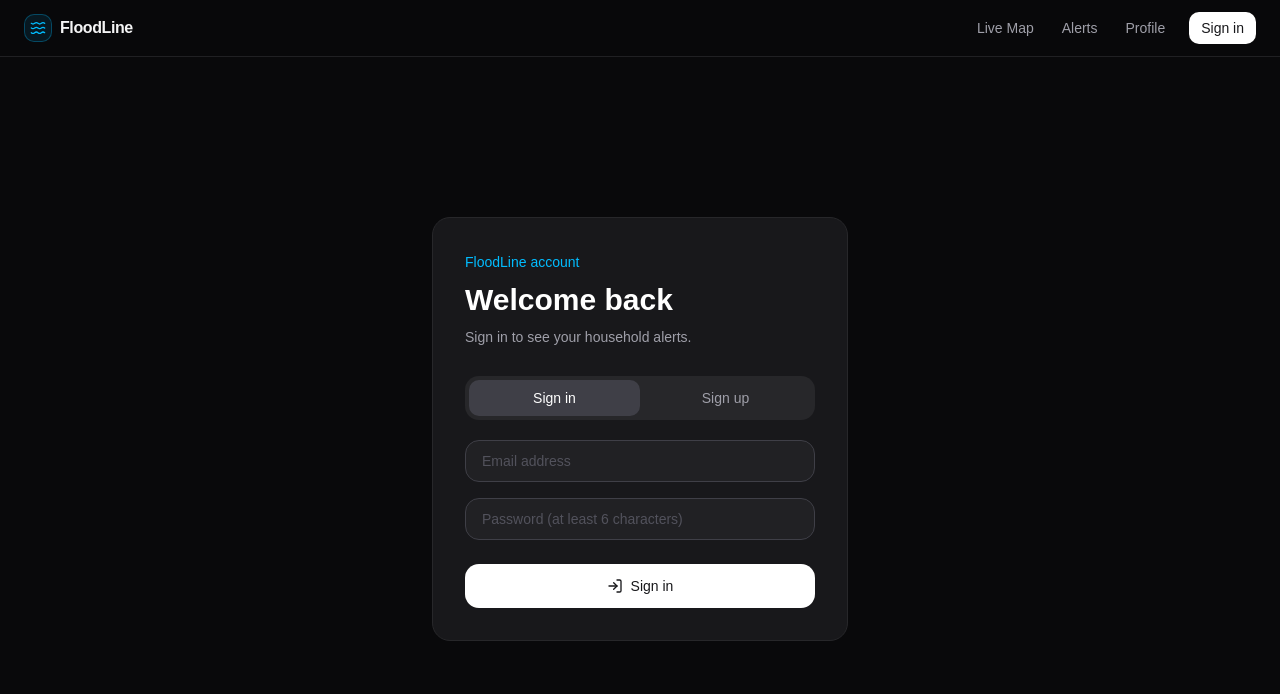
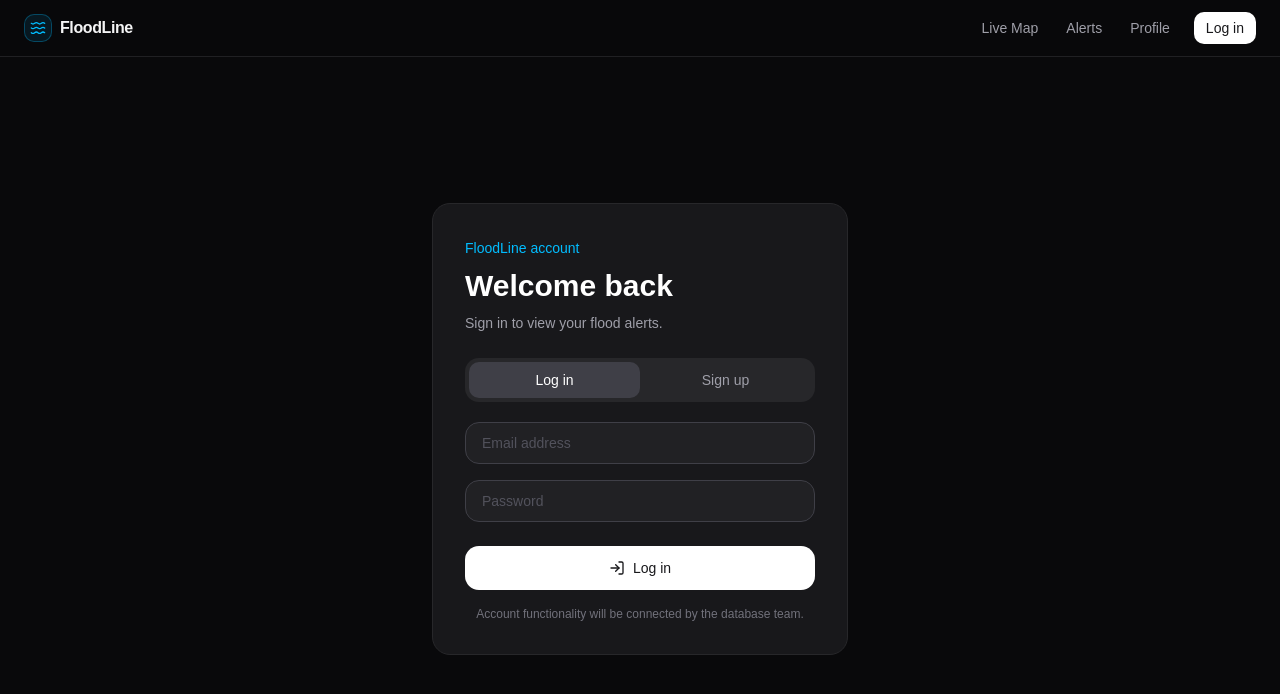
Before and after one commit to harris-ali1/CodeBLACK, a React (Vite) app: page /auth in a window 1280 px wide. Shown: the top 694 px of the page. Built offline with nearby package versions, Linux system fonts and the light colour scheme; no server answers.

Commit message:
login and profile pages added

```diff
--- a/src/App.tsx
+++ b/src/App.tsx
@@ -5,11 +5,9 @@ import MapPage from "@/pages/MapPage";
 import Profile from "@/pages/Profile";
 import Alerts from "@/pages/Alerts";
 import Auth from "@/pages/Auth";
-import { AuthProvider } from "@/components/auth-provider";
 
 export default function App() {
   return (
-    <AuthProvider>
     <BrowserRouter>
       <Routes>
         <Route element={<Layout />}>
@@ -21,6 +19,5 @@ export default function App() {
         </Route>
       </Routes>
     </BrowserRouter>
-    </AuthProvider>
   );
 }
--- a/src/components/layout.tsx
+++ b/src/components/layout.tsx
@@ -1,7 +1,6 @@
-import { NavLink, Outlet, useNavigate } from "react-router-dom";
-import { LogOut, UserRound, Waves } from "lucide-react";
+import { NavLink, Outlet } from "react-router-dom";
+import { Waves } from "lucide-react";
 import { cn } from "@/lib/utils";
-import { useAuth } from "@/components/auth-provider";
 
 const NAV = [
   { to: "/map", label: "Live Map" },
@@ -10,15 +9,6 @@ const NAV = [
 ];
 
 export default function Layout() {
-  const { user, loading, signOut } = useAuth();
-  const navigate = useNavigate();
-  const name = typeof user?.user_metadata.full_name === "string" ? user.user_metadata.full_name : user?.email;
-
-  const handleSignOut = async () => {
-    await signOut();
-    navigate("/");
-  };
-
   return (
     // "dark" here turns on every dark: variant in the app
     <div className="dark min-h-screen bg-zinc-950 text-zinc-100">
@@ -45,19 +35,9 @@ export default function Layout() {
                 {label}
               </NavLink>
             ))}
-            {!loading && (user ? (
-              <>
-                <NavLink to="/profile" className="ml-2 hidden items-center gap-1.5 rounded-lg px-3 py-1.5 text-zinc-300 hover:bg-zinc-800 sm:flex">
-                  <UserRound className="h-4 w-4" />
-                  <span className="max-w-28 truncate">{name}</span>
-                </NavLink>
-                <button onClick={handleSignOut} aria-label="Sign out" className="rounded-lg p-2 text-zinc-400 hover:bg-zinc-800 hover:text-white">
-                  <LogOut className="h-4 w-4" />
-                </button>
-              </>
-            ) : (
-              <NavLink to="/auth" className="ml-2 rounded-lg bg-white px-3 py-1.5 font-medium text-zinc-900 hover:bg-zinc-100">Sign in</NavLink>
-            ))}
+            <NavLink to="/auth" className="ml-2 rounded-lg bg-white px-3 py-1.5 font-medium text-zinc-900 hover:bg-zinc-100">
+              Log in
+            </NavLink>
           </nav>
         </div>
       </header>
--- a/src/pages/Auth.tsx
+++ b/src/pages/Auth.tsx
@@ -1,88 +1,46 @@
 import { useState } from "react";
-import { Navigate, useLocation, useNavigate } from "react-router-dom";
-import { LoaderCircle, LogIn, UserPlus } from "lucide-react";
+import { LogIn, UserPlus } from "lucide-react";
 import { Button } from "@/components/ui/button";
-import { useAuth } from "@/components/auth-provider";
-import { supabase } from "@/lib/supabase";
 
 const inputClass =
   "w-full rounded-xl border border-zinc-700 bg-zinc-800/60 px-4 py-2.5 text-sm text-zinc-100 placeholder:text-zinc-600 outline-none transition-all focus:border-sky-500/50 focus:ring-2 focus:ring-sky-500/10";
 
 export default function Auth() {
-  const { user, loading, configured } = useAuth();
-  const navigate = useNavigate();
-  const location = useLocation();
-  const [mode, setMode] = useState<"signin" | "signup">("signin");
-  const [email, setEmail] = useState("");
-  const [password, setPassword] = useState("");
-  const [name, setName] = useState("");
-  const [message, setMessage] = useState("");
-  const [submitting, setSubmitting] = useState(false);
-
-  if (loading) return <div className="flex min-h-[calc(100vh-3.5rem)] items-center justify-center text-zinc-400">Loading account…</div>;
-  if (user) return <Navigate to="/profile" replace />;
-
-  const destination = (location.state as { from?: string } | null)?.from ?? "/profile";
-
-  const submit = async (event: React.FormEvent) => {
-    event.preventDefault();
-    if (!supabase) return;
-    setSubmitting(true);
-    setMessage("");
-
-    const result = mode === "signin"
-      ? await supabase.auth.signInWithPassword({ email, password })
-      : await supabase.auth.signUp({
-          email,
-          password,
-          options: { data: { full_name: name } },
-        });
-
-    setSubmitting(false);
-    if (result.error) {
-      setMessage(result.error.message);
-      return;
-    }
-    if (mode === "signup" && !result.data.session) {
-      setMessage("Check your email to confirm your account, then sign in.");
-      return;
-    }
-    navigate(destination, { replace: true });
-  };
+  const [mode, setMode] = useState<"login" | "signup">("login");
 
   return (
     <section className="mx-auto flex min-h-[calc(100vh-3.5rem)] max-w-md items-center px-4 py-12">
-      <form onSubmit={submit} className="w-full rounded-2xl border border-zinc-800 bg-zinc-900 p-6 sm:p-8">
-        <div className="mb-7">
-          <span className="text-sm font-medium text-sky-400">FloodLine account</span>
-          <h1 className="mt-2 text-3xl font-bold text-white">{mode === "signin" ? "Welcome back" : "Create your account"}</h1>
-          <p className="mt-2 text-sm leading-relaxed text-zinc-400">
-            {mode === "signin" ? "Sign in to see your household alerts." : "Save your household details and receive tailored alerts."}
-          </p>
+      <form onSubmit={(event) => event.preventDefault()} className="w-full rounded-2xl border border-zinc-800 bg-zinc-900 p-6 sm:p-8">
+        <span className="text-sm font-medium text-sky-400">FloodLine account</span>
+        <h1 className="mt-2 text-3xl font-bold text-white">
+          {mode === "login" ? "Welcome back" : "Create your account"}
+        </h1>
+        <p className="mt-2 text-sm leading-relaxed text-zinc-400">
+          {mode === "login" ? "Sign in to view your flood alerts." : "Create an account for tailored flood alerts."}
+        </p>
+
+        <div className="mt-6 flex rounded-xl bg-zinc-800 p-1 text-sm">
+          <button type="button" onClick={() => setMode("login")} className={`flex-1 rounded-lg py-2 transition-colors ${mode === "login" ? "bg-zinc-700 text-white" : "text-zinc-400"}`}>
+            Log in
+          </button>
+          <button type="button" onClick={() => setMode("signup")} className={`flex-1 rounded-lg py-2 transition-colors ${mode === "signup" ? "bg-zinc-700 text-white" : "text-zinc-400"}`}>
+            Sign up
+          </button>
         </div>
 
-        {!configured ? (
-          <p className="rounded-xl border border-amber-400/30 bg-amber-400/10 p-4 text-sm text-amber-200">
-            Authentication needs Supabase configuration. Add the project URL and anonymous key to <code>.env.local</code> using <code>.env.example</code> as a guide.
-          </p>
-        ) : (
-          <>
-            <div className="flex rounded-xl bg-zinc-800 p-1 text-sm">
-              <button type="button" onClick={() => setMode("signin")} className={`flex-1 rounded-lg py-2 ${mode === "signin" ? "bg-zinc-700 text-white" : "text-zinc-400"}`}>Sign in</button>
-              <button type="button" onClick={() => setMode("signup")} className={`flex-1 rounded-lg py-2 ${mode === "signup" ? "bg-zinc-700 text-white" : "text-zinc-400"}`}>Sign up</button>
-            </div>
-            <div className="mt-5 flex flex-col gap-4">
-              {mode === "signup" && <input required value={name} onChange={(event) => setName(event.target.value)} placeholder="Full name" className={inputClass} />}
-              <input required type="email" autoComplete="email" value={email} onChange={(event) => setEmail(event.target.value)} placeholder="Email address" className={inputClass} />
-              <input required type="password" minLength={6} autoComplete={mode === "signin" ? "current-password" : "new-password"} value={password} onChange={(event) => setPassword(event.target.value)} placeholder="Password (at least 6 characters)" className={inputClass} />
-            </div>
-            {message && <p className="mt-4 text-sm text-sky-300" role="status">{message}</p>}
-            <Button disabled={submitting} className="mt-6 h-11 w-full rounded-xl bg-white text-zinc-900 hover:bg-zinc-100">
-              {submitting ? <LoaderCircle className="h-4 w-4 animate-spin" /> : mode === "signin" ? <LogIn className="h-4 w-4" /> : <UserPlus className="h-4 w-4" />}
-              {submitting ? "Please wait…" : mode === "signin" ? "Sign in" : "Create account"}
-            </Button>
-          </>
-        )}
+        <div className="mt-5 flex flex-col gap-4">
+          <input type="email" placeholder="Email address" className={inputClass} />
+          <input type="password" placeholder="Password" className={inputClass} />
+          {mode === "signup" && <input type="text" placeholder="Home address" className={inputClass} />}
+          {mode === "signup" && <input type="tel" placeholder="Phone number" className={inputClass} />}
+        </div>
+
+        <Button type="submit" className="mt-6 h-11 w-full rounded-xl bg-white text-zinc-900 hover:bg-zinc-100">
+          {mode === "login" ? <LogIn className="h-4 w-4" /> : <UserPlus className="h-4 w-4" />}
+          {mode === "login" ? "Log in" : "Create account"}
+        </Button>
+
+        <p className="mt-4 text-center text-xs text-zinc-500">Account functionality will be connected by the database team.</p>
       </form>
     </section>
   );
--- a/src/pages/Profile.tsx
+++ b/src/pages/Profile.tsx
@@ -1,85 +1,40 @@
-import { useState } from "react";
-import { Navigate, useLocation } from "react-router-dom";
 import { motion } from "motion/react";
-import { ArrowRight, MapPin, Languages, HeartHandshake } from "lucide-react";
+import { ArrowRight } from "lucide-react";
 import { Button } from "@/components/ui/button";
 import { FormDots } from "@/components/ui/form-dots";
 import { Globe } from "@/components/ui/globe";
 import { HOUSTON } from "@/lib/mock-data";
-import { useAuth } from "@/components/auth-provider";
 
 const ease = [0.25, 0.1, 0.25, 1] as const;
 const HOUSTON_ONLY = ["houston"];
 const HOUSTON_MARKER = [{ coords: HOUSTON }];
-
-const WHY = [
-  { icon: MapPin, label: "Your address tells us which bayou gauges matter to you." },
-  { icon: Languages, label: "Alerts are spoken in the language you choose." },
-  { icon: HeartHandshake, label: "Household needs help us prioritize who to warn first." },
-];
-
-const NEEDS = [
-  { id: "elderly", label: "Elderly resident" },
-  { id: "no_car", label: "No car" },
-  { id: "pets", label: "Pets" },
-  { id: "medical", label: "Medical equipment" },
-  { id: "mobility", label: "Limited mobility" },
-  { id: "children", label: "Young children" },
-];
 
 const inputClass =
   "w-full rounded-xl border border-zinc-700 bg-zinc-800/60 px-4 py-2.5 text-sm text-zinc-200 placeholder:text-zinc-600 outline-none transition-all focus:border-sky-500/50 focus:ring-2 focus:ring-sky-500/10";
 const labelClass = "text-xs font-semibold uppercase tracking-widest text-zinc-500";
 
 export default function Profile() {
-  const { user, loading } = useAuth();
-  const location = useLocation();
-  const [needs, setNeeds] = useState<string[]>([]);
-  const toggle = (id: string) =>
-    setNeeds((n) => (n.includes(id) ? n.filter((x) => x !== id) : [...n, id]));
-
-  if (loading) return <div className="flex min-h-[calc(100vh-3.5rem)] items-center justify-center text-zinc-400">Loading your profile…</div>;
-  if (!user) return <Navigate to="/auth" replace state={{ from: location.pathname }} />;
-
-  const displayName = typeof user.user_metadata.full_name === "string" ? user.user_metadata.full_name : "FloodLine member";
-
   return (
     <section className="relative overflow-hidden py-16">
       <div className="mx-auto max-w-7xl px-4 sm:px-6">
         <div className="mb-12 flex flex-col items-center gap-4 text-center">
           <span className="inline-flex items-center rounded-full border border-sky-400/30 bg-sky-500/10 px-4 py-1.5 text-sm font-medium text-sky-400">
-            Your household
+            Your account
           </span>
-          <h1 className="text-4xl font-bold text-white md:text-5xl">Set up your alerts</h1>
+          <h1 className="text-4xl font-bold text-white md:text-5xl">Edit your profile</h1>
           <p className="max-w-md text-zinc-400">
-            Signed in as {displayName} · {user.email}. Set your household details for personal alerts.
+            Add your details to get flood alerts for your area.
           </p>
         </div>
 
         <div className="mx-auto grid max-w-5xl grid-cols-1 items-start gap-10 lg:grid-cols-2">
-          {/* Left: why we ask + globe */}
+          {/* Left: globe */}
           <motion.div
             initial={{ opacity: 0, y: 28 }}
             animate={{ opacity: 1, y: 0 }}
             transition={{ duration: 1, delay: 0.2, ease }}
             className="flex flex-col gap-6"
           >
-            <div className="flex flex-col gap-1">
-              <h2 className="text-xl font-semibold text-white">Why we ask</h2>
-              <p className="max-w-xs text-sm leading-relaxed text-zinc-400">
-                Everything stays private and is only used to personalize your alerts.
-              </p>
-            </div>
-            <div className="flex flex-col gap-3">
-              {WHY.map(({ icon: Icon, label }) => (
-                <div key={label} className="flex items-center gap-3 text-sm text-zinc-400">
-                  <div className="flex h-8 w-8 shrink-0 items-center justify-center rounded-lg border border-zinc-700 bg-zinc-800/80">
-                    <Icon className="h-3.5 w-3.5 text-sky-400" />
-                  </div>
-                  {label}
-                </div>
-              ))}
-            </div>
             <div className="relative h-52 overflow-hidden text-zinc-500">
               <Globe
                 className="absolute left-0 top-0 aspect-square w-full max-w-full"
@@ -103,24 +58,15 @@ export default function Profile() {
             className="flex flex-col gap-5 rounded-2xl border border-zinc-800 bg-zinc-900 p-6 sm:p-8"
           >
             <div>
-              <h2 className="mb-0.5 text-lg font-semibold text-white">Household details</h2>
-              <p className="text-sm text-zinc-400">We'll use these to tailor every alert.</p>
+              <h2 className="mb-0.5 text-lg font-semibold text-white">Account details</h2>
+              <p className="text-sm text-zinc-400">We’ll use these to tailor your alerts.</p>
             </div>
 
             <FormDots />
 
-            <div className="grid grid-cols-1 gap-4 sm:grid-cols-2">
-              <div className="flex flex-col gap-2">
-                <label className={labelClass}>Full name</label>
-                <input type="text" defaultValue={displayName === "FloodLine member" ? "" : displayName} placeholder="Maria Lopez" className={inputClass} />
-              </div>
-              <div className="flex flex-col gap-2">
-                <label className={labelClass}>Language</label>
-                <select className={inputClass} defaultValue="en">
-                  <option value="en">English</option>
-                  <option value="es">Español</option>
-                </select>
-              </div>
+            <div className="flex flex-col gap-2">
+              <label className={labelClass}>Email</label>
+              <input type="email" placeholder="maria@example.com" className={inputClass} />
             </div>
 
             <div className="flex flex-col gap-2">
@@ -129,32 +75,24 @@ export default function Profile() {
             </div>
 
             <div className="flex flex-col gap-2">
-              <label className={labelClass}>Household needs</label>
-              <div className="grid grid-cols-2 gap-2">
-                {NEEDS.map(({ id, label }) => {
-                  const on = needs.includes(id);
-                  return (
-                    <button
-                      type="button"
-                      key={id}
-                      onClick={() => toggle(id)}
-                      className={`rounded-xl border px-3 py-2 text-left text-sm transition-colors ${
-                        on
-                          ? "border-sky-500/50 bg-sky-500/10 text-sky-300"
-                          : "border-zinc-700 bg-zinc-800/60 text-zinc-400 hover:text-zinc-200"
-                      }`}
-                    >
-                      {label}
-                    </button>
-                  );
-                })}
-              </div>
+              <label className={labelClass}>Phone number</label>
+              <input type="tel" placeholder="(713) 555-0123" className={inputClass} />
             </div>
 
-            <Button type="submit" className="group h-11 w-fit rounded-xl bg-white px-8 text-sm font-semibold text-zinc-900 hover:bg-zinc-100">
-              Save and start alerts
-              <ArrowRight className="h-4 w-4 transition-transform group-hover:translate-x-1" />
-            </Button>
+            <label className="flex items-center gap-3 rounded-xl border border-zinc-700 bg-zinc-800/60 px-4 py-3 text-sm text-zinc-300">
+              <input type="checkbox" className="h-4 w-4 accent-sky-400" />
+              Send me flood alerts by phone call
+            </label>
+
+            <div className="flex flex-wrap items-center gap-4">
+              <Button type="submit" className="group h-11 rounded-xl bg-white px-8 text-sm font-semibold text-zinc-900 hover:bg-zinc-100">
+                Save profile
+                <ArrowRight className="h-4 w-4 transition-transform group-hover:translate-x-1" />
+              </Button>
+              <button type="button" className="text-sm font-medium text-sky-400 hover:text-sky-300">
+                Change password
+              </button>
+            </div>
           </motion.form>
         </div>
       </div>
```
Lines whose indentation alone changed are shown as unchanged.
